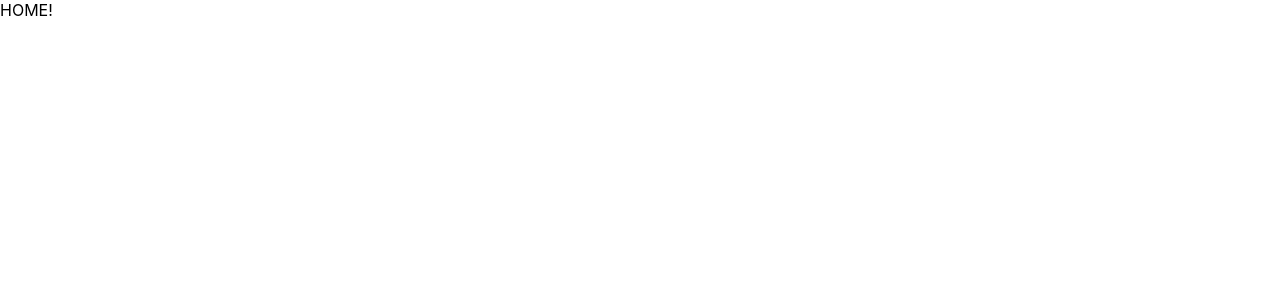
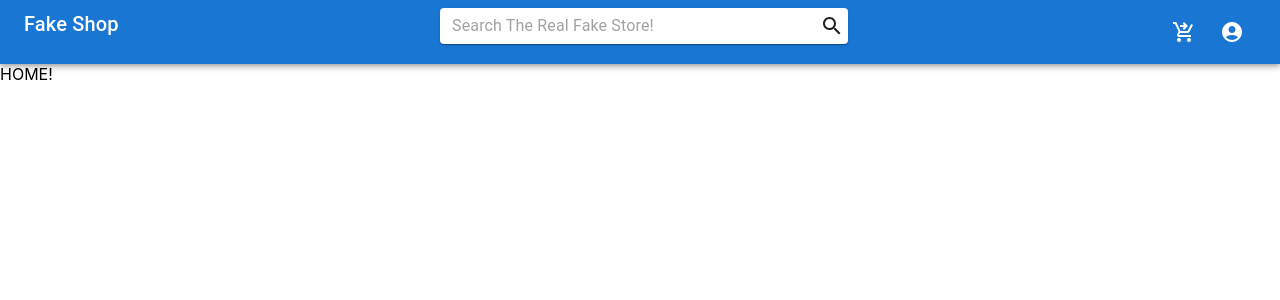
Before and after one commit to N8ers/fake-store, a React (Create React App) app: page / in a window 1280 px wide. Shown: the top 300 px of the page. Built offline with nearby package versions, Linux system fonts and the light colour scheme.

Commit message:
get the navbar to render w/ some content

```diff
--- a/package.json
+++ b/package.json
@@ -3,6 +3,10 @@
   "version": "0.1.0",
   "private": true,
   "dependencies": {
+    "@emotion/react": "^11.10.5",
+    "@emotion/styled": "^11.10.5",
+    "@mui/icons-material": "^5.10.9",
+    "@mui/material": "^5.10.12",
     "@testing-library/jest-dom": "^5.16.5",
     "@testing-library/react": "^13.4.0",
     "@testing-library/user-event": "^13.5.0",
--- a/src/App.js
+++ b/src/App.js
@@ -1,4 +1,6 @@
 import { Route, Routes } from "react-router-dom"
+
+import NavBar from "./components/NavBar"
 
 import Home from "./pages/Home"
 import UserSettings from "./pages/UserSettings"
@@ -6,6 +8,8 @@ import UserSettings from "./pages/UserSettings"
 function App() {
   return (
     <div className="App">
+      <NavBar />
+
       <Routes>
         <Route path="/" element={<Home />} />
         <Route path="/settings" element={<UserSettings />} />
--- /dev/null
+++ b/src/components/NavBar.js
@@ -0,0 +1,86 @@
+import {
+  AppBar,
+  Box,
+  Paper,
+  Toolbar,
+  Typography,
+  IconButton,
+  MenuItem,
+  Menu,
+  InputBase,
+  Grid,
+} from "@mui/material"
+
+import {
+  AccountCircle,
+  ShoppingCartCheckout,
+  Search,
+} from "@mui/icons-material"
+
+function NavBar() {
+  return (
+    <Box sx={{ flexGrow: 1 }}>
+      <AppBar position="static">
+        <Toolbar>
+          <Grid container spacing={2}>
+            <Grid item xs={4}>
+              <Typography variant="h6" component="div" sx={{ flexGrow: 1 }}>
+                Fake Shop
+              </Typography>
+            </Grid>
+            <Grid item xs={4} align="center">
+              <Paper
+                component="form"
+                sx={{
+                  p: "2px 4px",
+                  display: "flex",
+                  alignItems: "center",
+                  width: 400,
+                }}
+              >
+                <InputBase
+                  sx={{ ml: 1, flex: 1 }}
+                  placeholder="Search The Real Fake Store!"
+                />
+                <Search />
+              </Paper>
+            </Grid>
+            <Grid item xs={4}>
+              <Box display="flex" justifyContent="flex-end">
+                <IconButton size="large" color="inherit">
+                  <ShoppingCartCheckout />
+                </IconButton>
+                <IconButton
+                  size="large"
+                  aria-label="account of current user"
+                  aria-controls="menu-appbar"
+                  aria-haspopup="true"
+                  color="inherit"
+                >
+                  <AccountCircle />
+                </IconButton>
+
+                <Menu
+                  anchorOrigin={{
+                    vertical: "top",
+                    horizontal: "right",
+                  }}
+                  keepMounted
+                  transformOrigin={{
+                    vertical: "top",
+                    horizontal: "right",
+                  }}
+                >
+                  <MenuItem>Profile</MenuItem>
+                  <MenuItem>My account</MenuItem>
+                </Menu>
+              </Box>
+            </Grid>
+          </Grid>
+        </Toolbar>
+      </AppBar>
+    </Box>
+  )
+}
+
+export default NavBar
```
Also changed, not shown: 1 other file (tests, documents, lock files or other folders).
